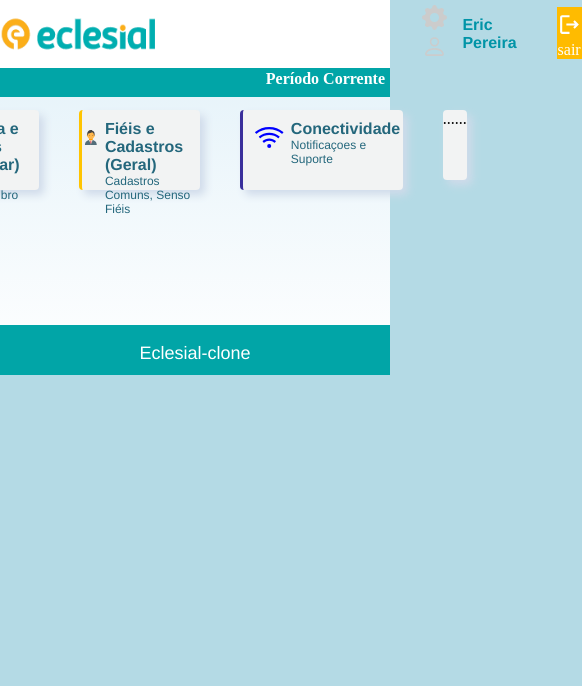
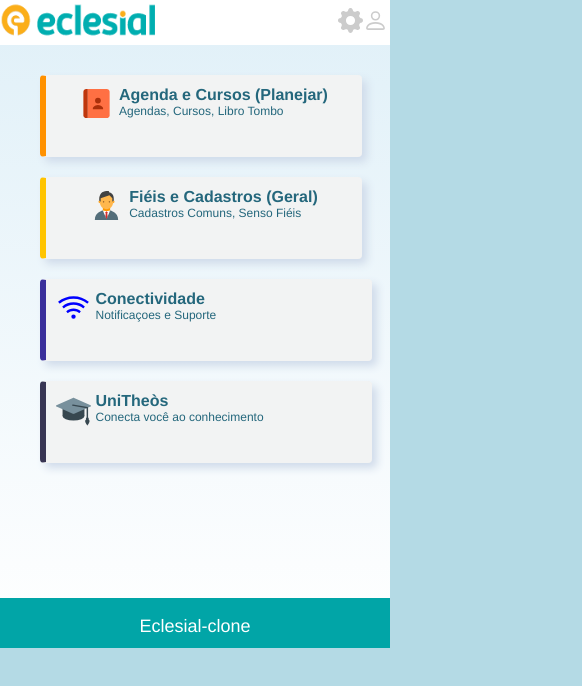
Before and after one commit to EricPereira234/eclesial-clone, a React (Create React App) app: page /dashboard in a window 390 px wide. Shown: the top 686 px of the page, 582 px wide, since content can reach past the window. Built offline with nearby package versions, Linux system fonts and the light colour scheme.

Commit message:
response

```diff
--- a/src/Body/body.css
+++ b/src/Body/body.css
@@ -5,6 +5,7 @@
     margin-top: 20px;
     display: flex;
     justify-content: center;
+    cursor: pointer;
 }
 
 .card-body .card-body-item1 {
@@ -13,45 +14,87 @@
     margin: 10px 20px;
     background-color: #f2f3f3;
     border-radius: 4px;
+    border: 1px solid #f2f3f3;
     box-shadow: 5px 5px 8px #d0dbea;
     display: flex;
     padding-top: 10px;
     justify-content: center;
-    border-left: 3px solid #ff9100;
+    border-left: 6px solid #ff9100;
+    transition: 0.5s;
 }
+
+.card-body .card-body-item1:hover{
+    border: 1px solid #24677c;
+    border-left: 6px solid #24677c;
+}
+
+
+
 .card-body .card-body-item2 {
     width: 250px;
     height: 70px;
     margin: 10px 20px;
     background-color: #f2f3f3;
     border-radius: 4px;
+    border: 1px solid #f2f3f3;
     box-shadow: 5px 5px 8px #d0dbea;
     display: flex;
     padding-top: 10px;
     justify-content: center;
-    border-left: 3px solid #ffc400;
+    border-left: 6px solid #ffc400;
+    transition: 0.5s;
 }
+.card-body .card-body-item2:hover{
+    border: 1px solid #24677c;
+    border-left: 6px solid #24677c;
+}
+
+
 .card-body .card-body-item3 {
     width: 250px;
     height: 70px;
     margin: 10px 20px;
     background-color: #f2f3f3;
     border-radius: 4px;
+    border: 1px solid #f2f3f3;
     box-shadow: 5px 5px 8px #d0dbea;
     display: flex;
     padding-top: 10px;
     justify-content: left;
     padding-left: 10px;
-    border-left: 3px solid rgb(58, 47, 155);
+    border-left: 6px solid rgb(58, 47, 155);
+    transition: 0.5s;
 }
+.card-body .card-body-item3:hover{
+    border: 1px solid #3399b8;
+    border-left: 6px solid #3399b8;
+}
+
+
+
 .card-body .card-body-item4 {
     width: 250px;
     height: 70px;
     margin: 10px 20px;
     background-color: #f2f3f3;
     border-radius: 4px;
+    border: 1px solid #f2f3f3;
     box-shadow: 5px 5px 8px #d0dbea;
+    display: flex;
+    padding-top: 10px;
+    justify-content: left;
+    padding-left: 10px;
+    border-left: 6px solid #383553;
+    transition: 0.5s;
 }
+.card-body .card-body-item4:hover{
+    border: 1px solid #2a8caa;
+    border-left: 6px solid #2a8caa;
+}
+
+
+
+
 
 strong{
     display: flex;
@@ -68,3 +111,27 @@
     font-size: 12px;
     font-weight: lighter;
 }
+
+
+/* tela menor */
+
+@media screen  and (max-width: 868px) {
+
+    .card-body {
+        flex-direction: column;
+        width: 90%;
+    }
+    .card-body .card-body-item1{
+        width: 90%;
+    }
+    .card-body .card-body-item2{
+        width: 90%;
+    }
+    .card-body .card-body-item3{
+        width: 90%;
+    }
+    .card-body .card-body-item4{
+        width: 90%;
+    }
+
+}
--- a/src/Body/index.js
+++ b/src/Body/index.js
@@ -4,6 +4,7 @@
 import { FcContacts } from "react-icons/fc";
 import { FcBusinessman } from "react-icons/fc";
 import { AiOutlineWifi } from "react-icons/ai";
+import { FcGraduationCap } from "react-icons/fc";
 
 export default function Corpo() {
     return (
@@ -35,7 +36,11 @@
             </div>
 
             <div className="card-body-item4" >
-                ......
+                <FcGraduationCap size={35} color={'blue'} />
+                <strong>
+                    UniTheòs
+                    <label>Conecta você ao conhecimento</label>
+                </strong>
             </div>
 
         </div>
--- a/src/Header/Hedear.css
+++ b/src/Header/Hedear.css
@@ -29,20 +29,20 @@
     cursor: pointer;
 }
 
-.card-header  p {
- color: #0194a7;
- font-family:'Franklin Gothic Medium', 'Arial Narrow', Arial, sans-serif;
- font-weight: 700;
- margin-right: 10px;
- margin-left: 10px;
+.card-header p {
+    color: #0194a7;
+    font-family: 'Franklin Gothic Medium', 'Arial Narrow', Arial, sans-serif;
+    font-weight: 700;
+    margin-right: 10px;
+    margin-left: 10px;
 }
 
-.card-data{
+.card-data {
     width: 100%;
     height: 34%;
     color: #fff;
     padding-top: 2px;
-    background-color:#01a5a7;
+    background-color: #01a5a7;
     display: flex;
     justify-content: right;
 }
@@ -50,3 +50,24 @@
 .card-data b {
     padding-right: 5px;
 }
+
+
+/* tela menor */
+@media screen and (max-width: 868px) {
+    .card-header a {
+        display: none;
+    }
+
+    .card-header p {
+        display: none;
+    }
+
+    .card-header {
+        width: 100%;
+        height: 45px;
+    }
+
+    .card-data {
+        display: none;
+    }
+}
--- a/src/Icons/icos.css
+++ b/src/Icons/icos.css
@@ -2,3 +2,14 @@
  padding-left: 66%;
  margin: 0 5px;
 }
+
+
+/* tela menor */
+@media screen and (max-width: 868px) {
+    .card-ico{
+        padding-left: 45%;
+        margin: auto;
+        display: flex;
+        justify-content: center;
+    }
+}
```
